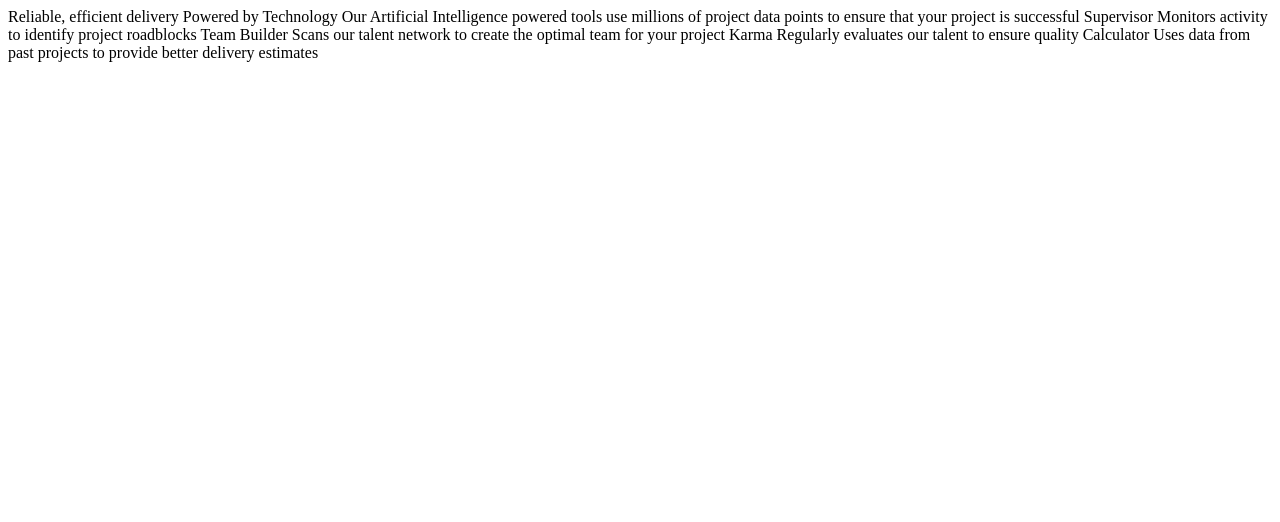
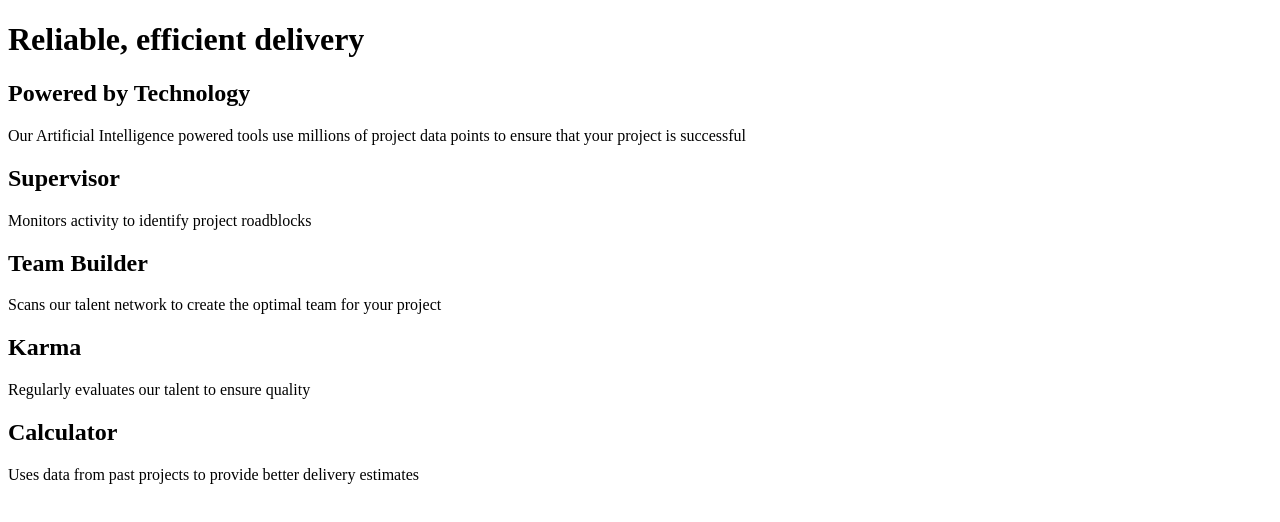
Before and after one commit to rachelpr/four-card-feature, a plain HTML site: page index.html in a window 1280 px wide. Drawn offline with Linux system fonts and the light colour scheme.

Commit message:
Add in HTML tags and classes

```diff
--- a/index.html
+++ b/index.html
@@ -15,12 +15,31 @@
     <title>Four card feature section</title>
   </head>
   <body>
-    Reliable, efficient delivery Powered by Technology Our Artificial
-    Intelligence powered tools use millions of project data points to ensure
-    that your project is successful Supervisor Monitors activity to identify
-    project roadblocks Team Builder Scans our talent network to create the
-    optimal team for your project Karma Regularly evaluates our talent to ensure
-    quality Calculator Uses data from past projects to provide better delivery
-    estimates
+    <header>
+      <h1>Reliable, efficient delivery</h1>
+      <h2>Powered by Technology</h2>
+      <p>
+        Our Artificial Intelligence powered tools use millions of project data
+        points to ensure that your project is successful
+      </p>
+    </header>
+    <article class="supervisor">
+      <h1>Supervisor</h1>
+      <p>Monitors activity to identify project roadblocks</p>
+    </article>
+    <article class="team-builder">
+      <h1>Team Builder</h1>
+      <p>
+        Scans our talent network to create the optimal team for your project
+      </p>
+    </article>
+    <article class="karma">
+      <h1>Karma</h1>
+      <p>Regularly evaluates our talent to ensure quality</p>
+    </article>
+    <article class="calculator">
+      <h1>Calculator</h1>
+      <p>Uses data from past projects to provide better delivery estimates</p>
+    </article>
   </body>
 </html>
```
